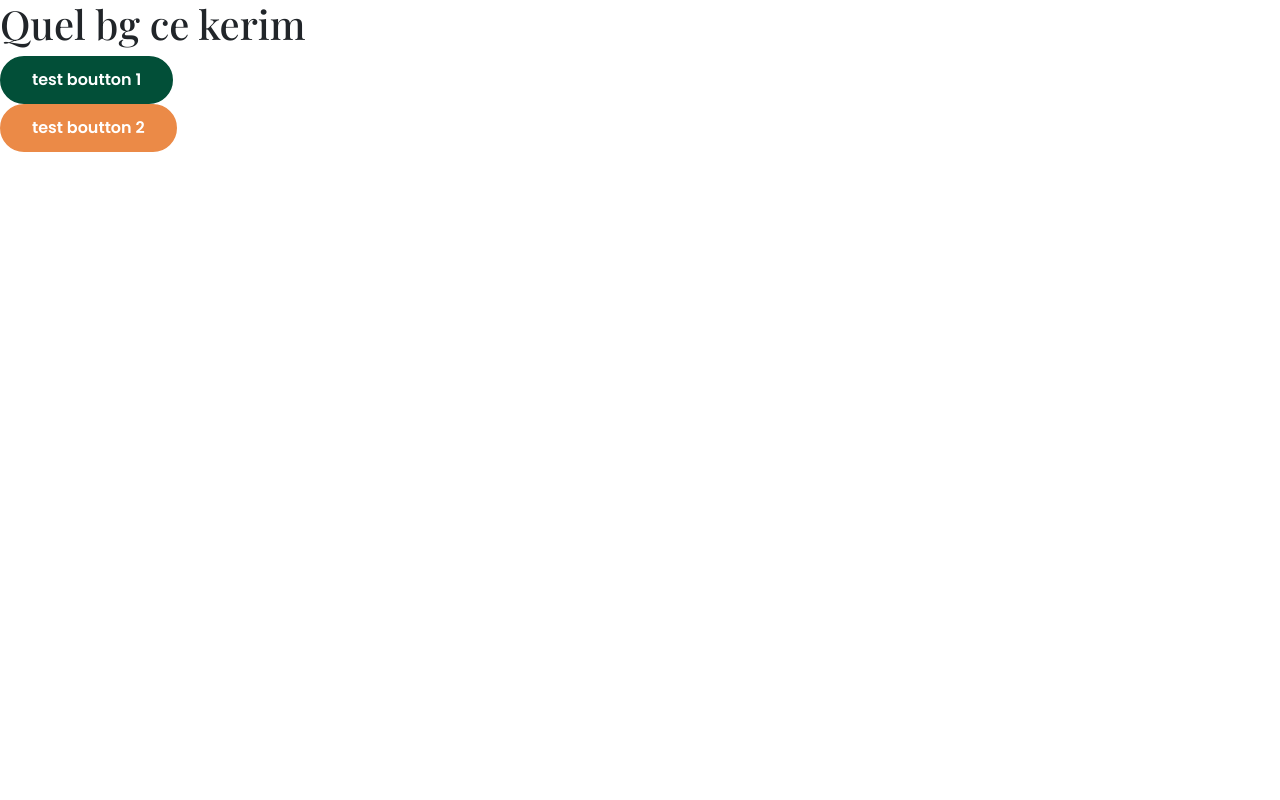
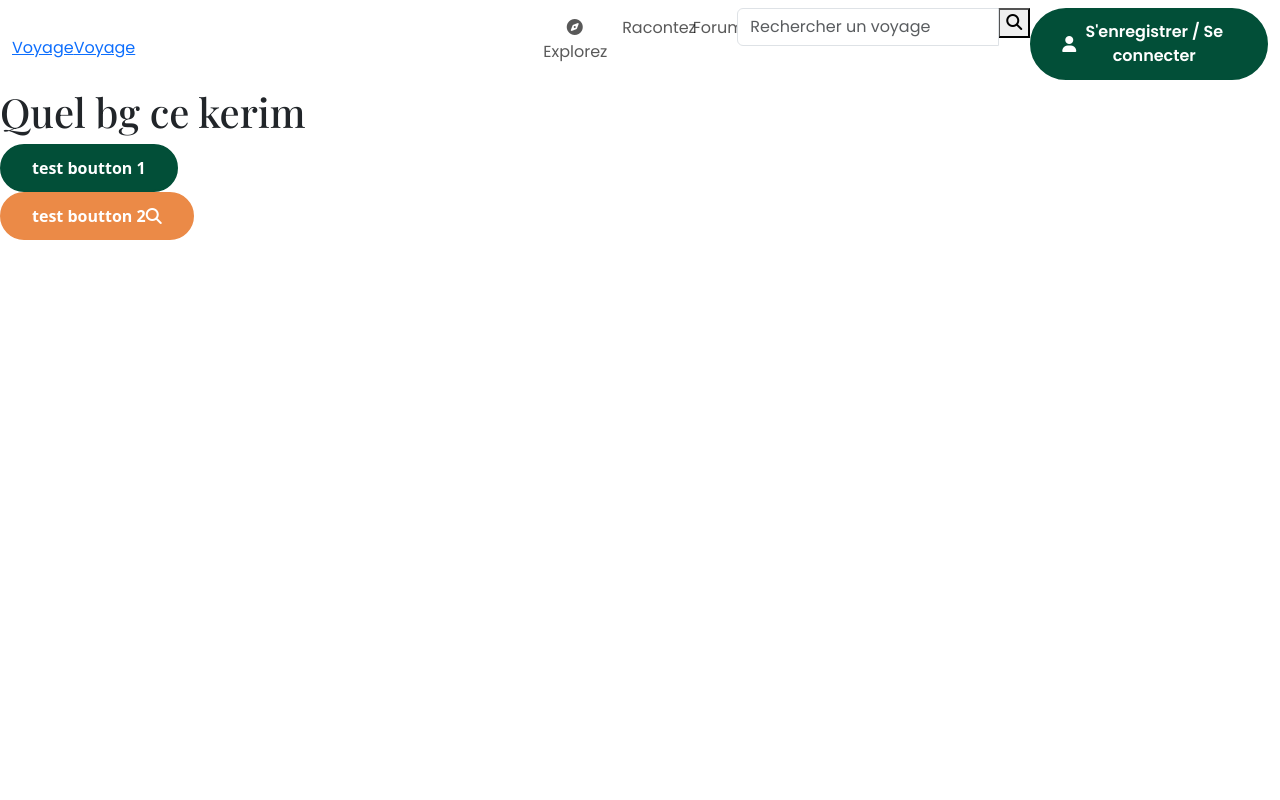
Before and after one commit to Gutsey68/DWWM-Voyagevoyage-PHP, a PHP site: page / in a window 1280 px wide. Run offline with PHP 8.4, Linux system fonts and the light colour scheme; some web fonts are replaced.

Commit message:
25/01/2024 16:26 début de la navbar

```diff
--- a/assets/style/custom.css
+++ b/assets/style/custom.css
@@ -11,36 +11,42 @@
 * {
     min-width: 0;
     font: inherit;
+    font-family: 'Poppins', sans-serif;
 }
 
-*, *::before, *::after {
+*,
+*::before,
+*::after {
     box-sizing: border-box;
 }
 
 body {
-    margin : 0;
-    min-height:100dvh;
+    margin: 0;
+    min-height: 100dvh;
 }
 
-h1, h2, h3, h4, h5, h6 {
+h1,
+h2,
+h3,
+h4,
+h5,
+h6 {
     font-family: 'Playfair Display', serif;
     text-wrap: balance;
 }
 
 p {
-    font-family: 'Poppins', sans-serif;
     text-wrap: pretty;
 }
 
-.green-btn{
-    font-family: 'Poppins', sans-serif;
+.green-btn {
     font-weight: 600;
     color: var(--white);
     background-color: var(--green);
     padding: 10px 30px;
     border: solid var(--green) 2px;
     border-radius: 50px;
-    transition : 1000ms;
+    transition: 1000ms;
     transform: translateY(0);
     display: flex;
     flex-direction: row;
@@ -48,37 +54,38 @@ p {
     cursor: pointer;
 }
 
-.green-btn:hover{
-    transition : 1000ms;
+.green-btn:hover {
+    transition: 1000ms;
     padding: 10px 50px;
-    transform : translateY(-0px);
+    transform: translateY(-0px);
     background-color: var(--white);
     color: var(--green);
     border: solid 2px var(--green);
 }
 
-.orange-btn{
-    font-family: 'Poppins', sans-serif;
+.orange-btn {
     font-weight: 600;
     color: var(--white);
     background-color: var(--orange);
     padding: 10px 30px;
     border: solid var(--orange) 2px;
     border-radius: 50px;
-    transition : 1000ms;
+    transition: 1000ms;
     transform: translateY(0);
     display: flex;
     flex-direction: row;
     align-items: center;
     cursor: pointer;
-    }
+}
 
-.orange-btn:hover{
+.orange-btn:hover {
 
-    transition : 1000ms;
+    transition: 1000ms;
     padding: 10px 50px;
-    transform : translateY(-0px);
+    transform: translateY(-0px);
     background-color: var(--white);
     color: var(--orange);
     border: solid 2px var(--orange);
-    }
+}
+
+/* Navbar */
--- a/index.php
+++ b/index.php
@@ -11,12 +11,14 @@
     <link rel="preconnect" href="https://fonts.googleapis.com">
     <link rel="preconnect" href="https://fonts.gstatic.com" crossorigin>
     <link href="https://fonts.googleapis.com/css2?family=Playfair+Display:ital,wght@0,400;0,500;0,600;0,700;0,800;0,900;1,400;1,500;1,600;1,700;1,800;1,900&family=Poppins:ital,wght@0,100;0,200;0,300;0,400;0,500;0,600;0,700;0,800;0,900;1,100;1,200;1,300;1,400;1,500;1,600;1,700;1,800;1,900&display=swap" rel="stylesheet">
+    <link rel="stylesheet" href="https://cdnjs.cloudflare.com/ajax/libs/font-awesome/6.4.2/css/all.min.css" integrity="sha512-z3gLpd7yknf1YoNbCzqRKc4qyor8gaKU1qmn+CShxbuBusANI9QpRohGBreCFkKxLhei6S9CQXFEbbKuqLg0DA==" crossorigin="anonymous" referrerpolicy="no-referrer">
 </head>
 
 <body>
+    <?php include("views/_partial/nav.php") ?>
     <h1>Quel bg ce kerim </h1>
     <button class="green-btn">test boutton 1</button>
-    <button class="orange-btn">test boutton 2</button>
+    <button class="orange-btn">test boutton 2 <i class="fa-solid fa-magnifying-glass"></i></button>
     <script src="assets/script/bootstrap.bundle.js"></script>
 </body>
 
--- /dev/null
+++ b/views/_partial/nav.php
@@ -0,0 +1,44 @@
+<nav class="navbar navbar-expand-lg">
+    <div class="container-fluid">
+        <div class="col-lg-2">
+            <a href="index.html">
+                <!-- mettre le logo ici -->
+                <img src="" alt="">
+                <p>Voyage<span>Voyage</span></p>
+            </a>
+        </div>
+        <div class="col-lg-3"></div>
+        <button class="navbar-toggler" type="button" data-bs-toggle="collapse" data-bs-target="#navbarSupportedContent" aria-controls="navbarSupportedContent" aria-expanded="false" aria-label="Toggle navigation">
+            <span class="navbar-toggler-icon"></span>
+        </button>
+        <div class="collapse navbar-collapse col-lg-7 " id="navbarSupportedContent">
+            <ul class="navbar-nav me-auto mb-2 mb-lg-0 nav-fill">
+                <li class="nav-item">
+                    <a class="nav-link flex-fill" href=""><i class="fa-solid fa-compass"></i> Explorez</a>
+                </li>
+                <li class="nav-item">
+                    <a class="nav-link flex-fill" href="">Racontez</a>
+                </li>
+                <li class="nav-item">
+                    <a class="nav-link flex-fill" href="">Forum</a>
+                </li>
+                <li class="nav-item">
+                    <form class="form-inline my-2 my-lg-0">
+                        <div class="input-group">
+                            <input type="text" class="form-control" placeholder="Rechercher un voyage" aria-label="Rechercher un voyage">
+                            <div class="input-group-append">
+                                <button>
+                                    <i class="fa-solid fa-magnifying-glass"></i>
+                                </button>
+                            </div>
+                        </div>
+                    </form>
+                </li>
+                <li class="nav-item">
+                    <button class="green-btn"><i class="fa-solid fa-user"></i> S'enregistrer / Se connecter</button>
+                </li>
+
+            </ul>
+        </div>
+    </div>
+</nav>
```
Also changed, not shown: models/connect.php (added, +24 -0 lines), entities/entities.php (added), views/_partial/footer.php (added), views/_partial/header.php (added), views/utrip.php (added).
